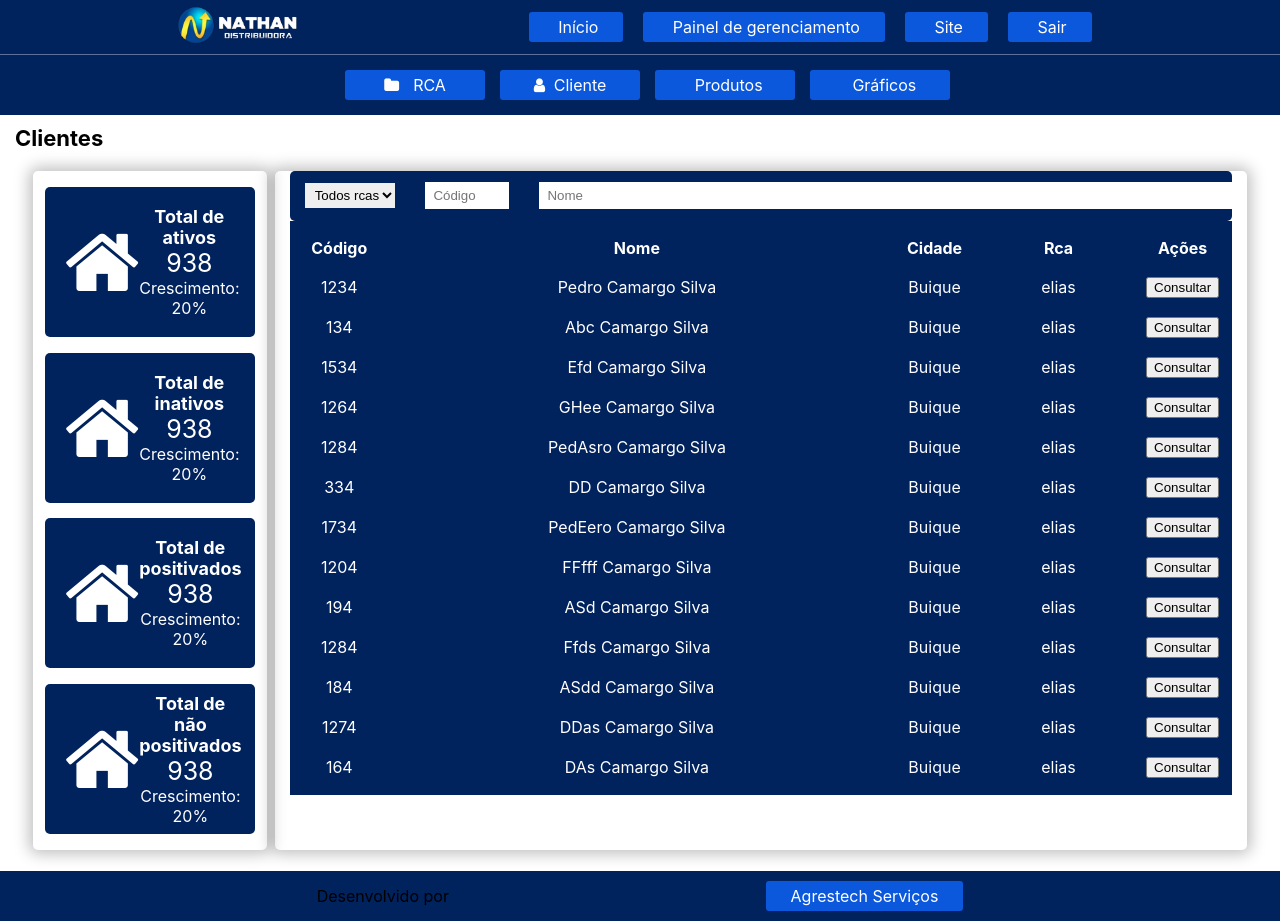
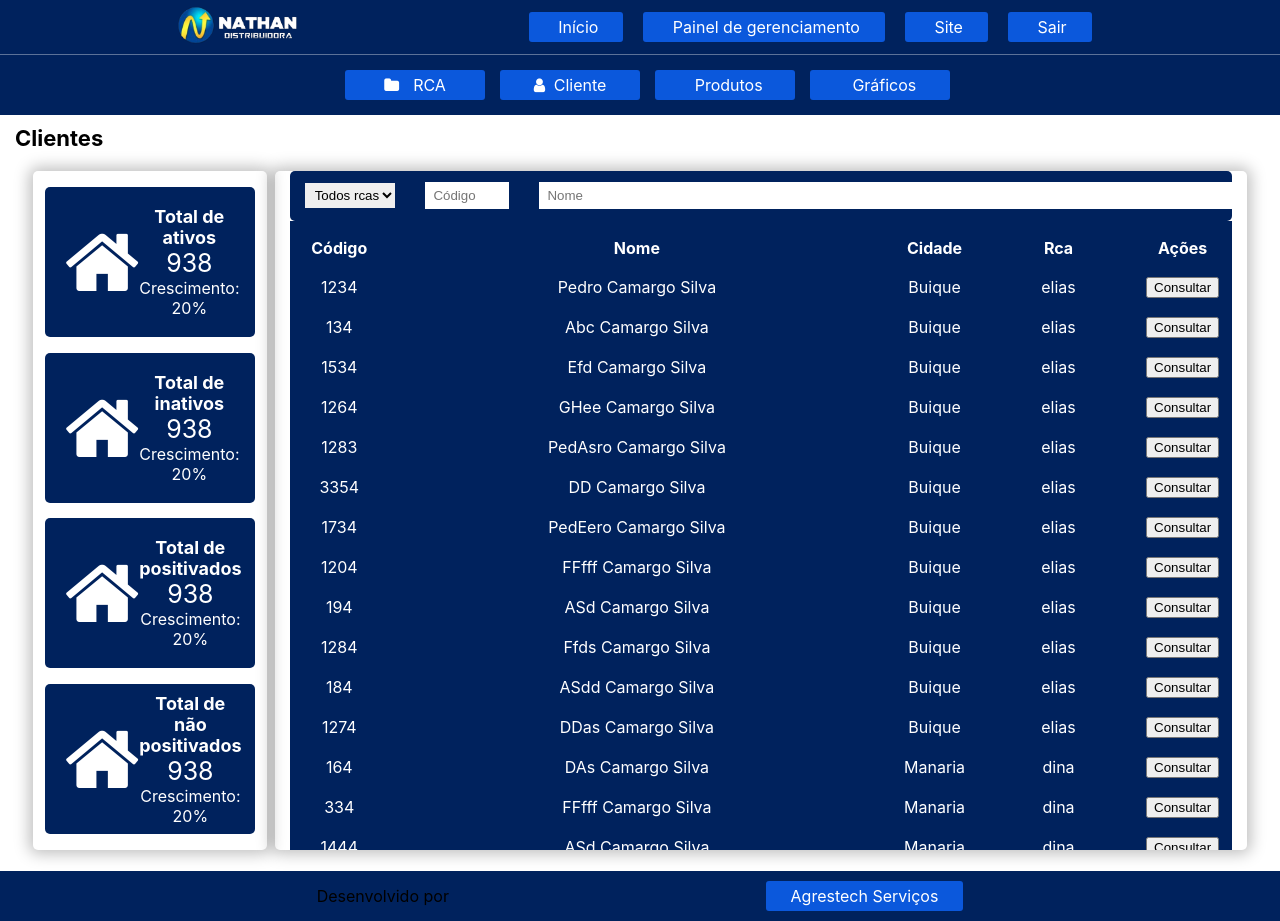
Before and after one commit to ramonlopz1/react-dashboard, a React (Create React App) app: page /customers in a window 1280 px wide. Built offline with nearby package versions, Linux system fonts and the light colour scheme; data requests are answered from the project's data file.

Commit message:
filter table rows with regex

```diff
--- a/db.json
+++ b/db.json
@@ -482,15 +482,21 @@
         {"code": 134, "name": "Abc Camargo Silva", "city":"Buique", "rca": "elias"},
         {"code": 1534, "name": "Efd Camargo Silva", "city":"Buique", "rca": "elias"},
         {"code": 1264, "name": "GHee Camargo Silva", "city":"Buique", "rca": "elias"},
-        {"code": 1284, "name": "PedAsro Camargo Silva", "city":"Buique", "rca": "elias"},
-        {"code": 334, "name": "DD Camargo Silva", "city":"Buique", "rca": "elias"},
+        {"code": 1283, "name": "PedAsro Camargo Silva", "city":"Buique", "rca": "elias"},
+        {"code": 3354, "name": "DD Camargo Silva", "city":"Buique", "rca": "elias"},
         {"code": 1734, "name": "PedEero Camargo Silva", "city":"Buique", "rca": "elias"},
         {"code": 1204, "name": "FFfff Camargo Silva", "city":"Buique", "rca": "elias"},
         {"code": 194, "name": "ASd Camargo Silva", "city":"Buique", "rca": "elias"},
         {"code": 1284, "name": "Ffds Camargo Silva", "city":"Buique", "rca": "elias"},
         {"code": 184, "name": "ASdd Camargo Silva", "city":"Buique", "rca": "elias"},
         {"code": 1274, "name": "DDas Camargo Silva", "city":"Buique", "rca": "elias"},
-        {"code": 164, "name": "DAs Camargo Silva", "city":"Buique", "rca": "elias"}
+        {"code": 164, "name": "DAs Camargo Silva", "city":"Manaria", "rca": "dina"},
+        {"code": 334, "name": "FFfff Camargo Silva", "city":"Manaria", "rca": "dina"},
+        {"code": 1444, "name": "ASd Camargo Silva", "city":"Manaria", "rca": "dina"},
+        {"code": 1554, "name": "Ffds Camargo Silva", "city":"Manaria", "rca": "dina"},
+        {"code": 166, "name": "ASdd Camargo Silva", "city":"Manaria", "rca": "dina"},
+        {"code": 1777, "name": "DDas Camargo Silva", "city":"Manaria", "rca": "dina"},
+        {"code": 8888, "name": "DAs Camargo Silva", "city":"Manaria", "rca": "dina"}
       ]
     }
   }
--- a/src/components/customer/Customer.jsx
+++ b/src/components/customer/Customer.jsx
@@ -15,6 +15,47 @@ export default class Customer extends Component {
         this.setState({
             customers: customers
         })
+
+        this.filterName()
+    }
+
+    componentDidUpdate(prevProps, prevState) {
+        if(this.state.customers !== prevState.customers) {
+
+            this.setState({
+                customers: this.state.customers
+            })
+        }
+    }
+
+    filterName() {
+        const filter = document.querySelector('.input__byname')
+
+        filter.addEventListener('input', (event) => {
+            const input = event.target
+
+            const allNames = document.querySelectorAll(".tdName")
+
+            if(input.value.length > 0) {
+                for(let i = 0; i < allNames.length; i++) {
+                    let name = allNames[i]
+                    let nameText = name.textContent
+                    let letterInputed = input.value
+                    let exp = new RegExp(letterInputed, "i")
+
+                    if(!exp.test(nameText)) {
+                        name.parentNode.style.display = "none"
+                    } else {
+                        name.parentNode.style.display = "table-row"
+                    }
+                }
+            } else {
+                for(let i = 0; i < allNames.length; i++) {
+                    let name = allNames[i]
+                    name.parentNode.style.display = "table-row"
+                }
+            }
+        })
     }
 
     renderTableRow() {
@@ -28,7 +69,7 @@ export default class Customer extends Component {
             return (
                 <tr key={customer.code}>
                     <td>{customer.code}</td>
-                    <td>{customer.name}</td>
+                    <td className='tdName'>{customer.name}</td>
                     <td>{customer.city}</td>
                     <td>{customer.rca}</td>
                     <td><button>Consultar</button></td>
```
